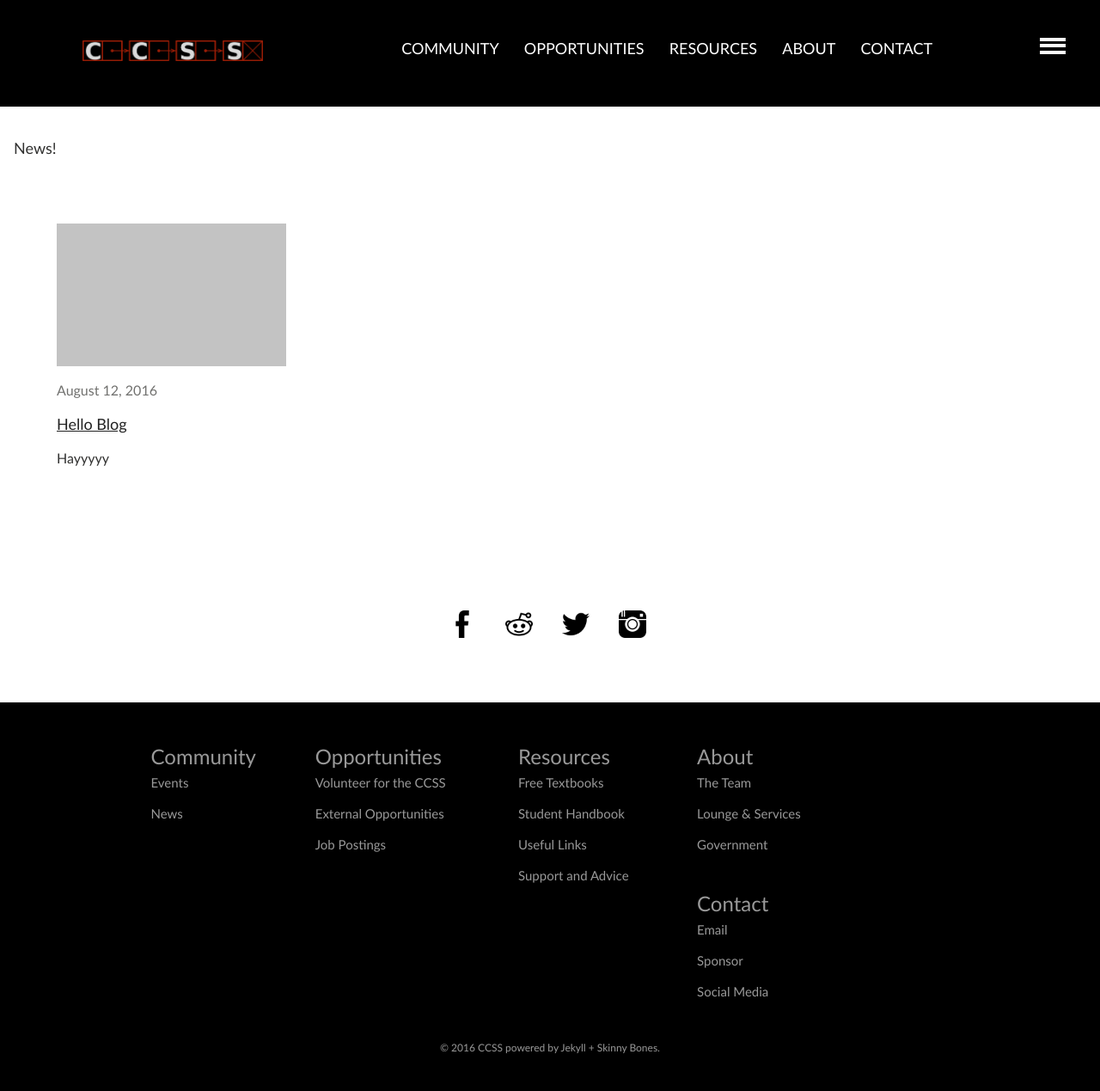
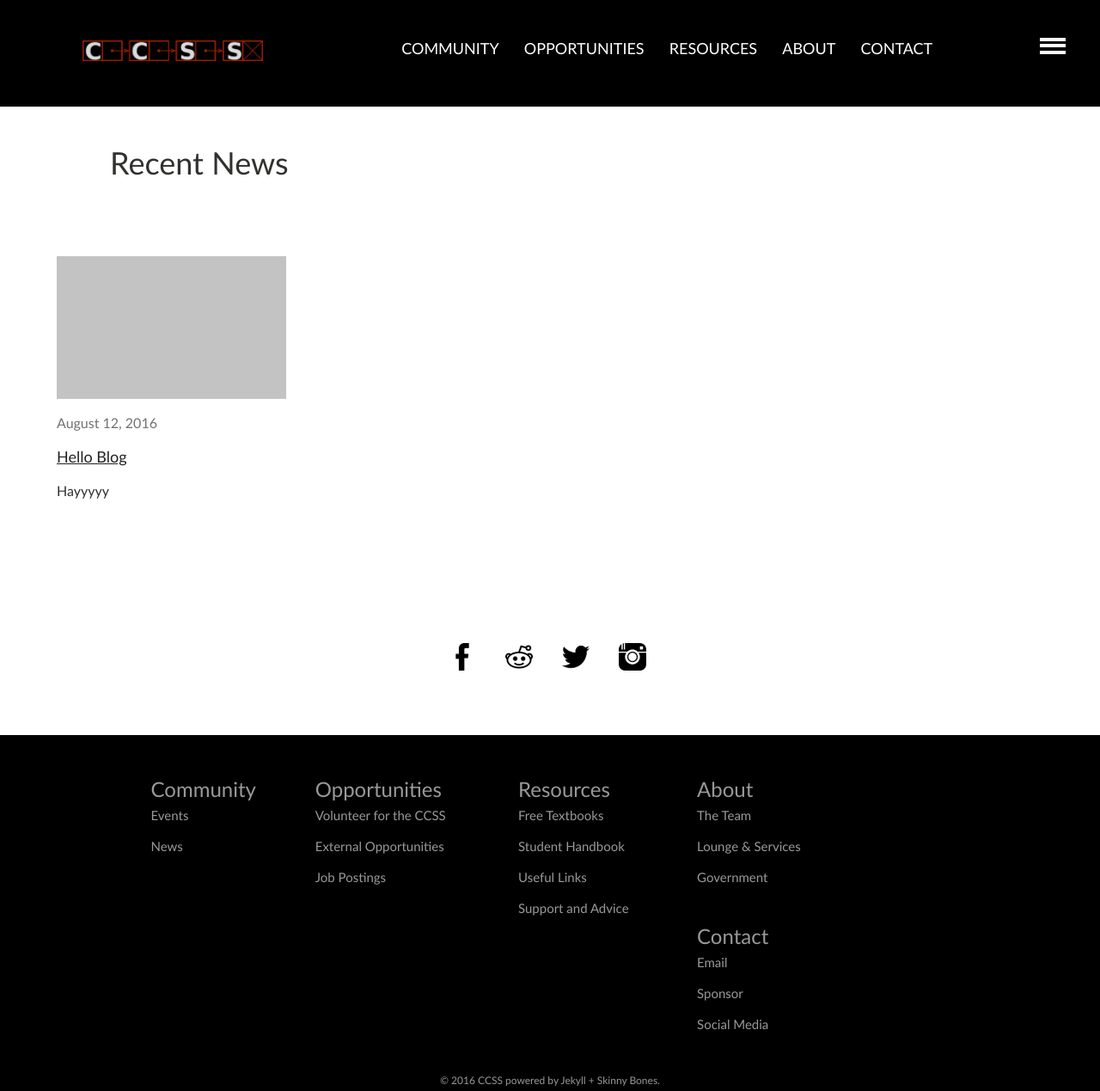
Before and after one commit to brittnylapierre/ccss_web, a Jekyll site: the page built from community/news/index.md, in a window 1280 px wide. Shown: the whole page at 86% size. Built offline with Jekyll 4.4.1, drawn with Linux system fonts in a browser that asks for light colours.

Commit message:
Updated index.md

```diff
--- a/community/news/index.md
+++ b/community/news/index.md
@@ -5,8 +5,9 @@ title: News
 published: true
 ---
 
-News!
-
+<div class='content-wrap'>
+	<h1>Recent News</h1>
+</div>
 <div class="tiles">
 {% for post in site.categories.blog %}
   {% include post-grid.html %}
```
